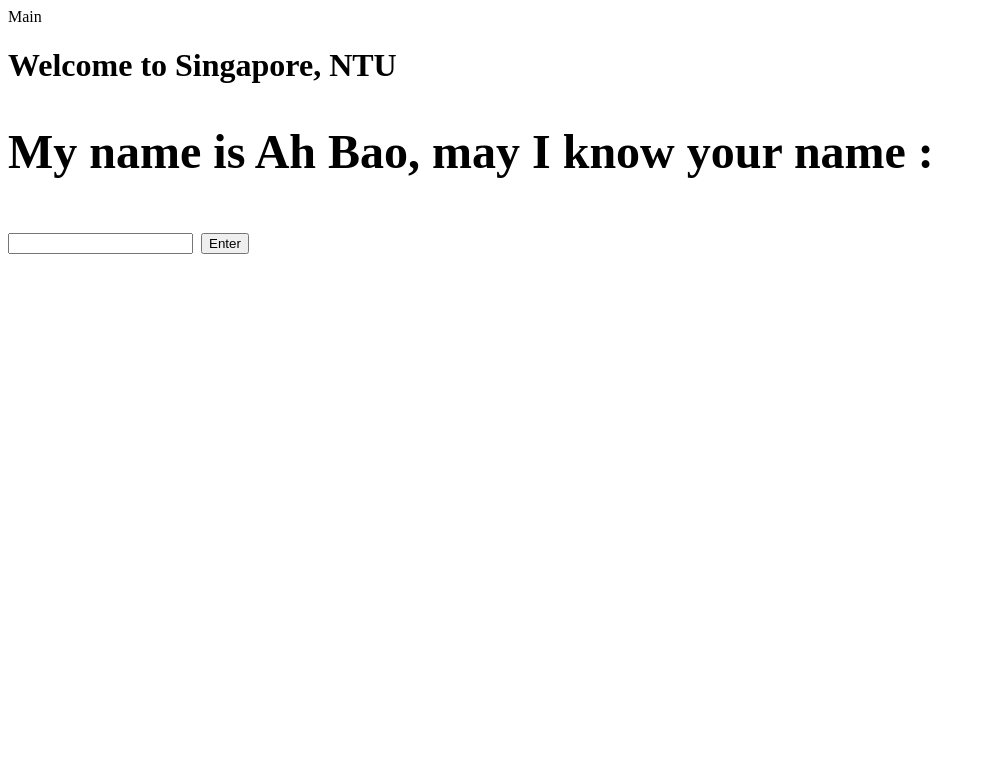
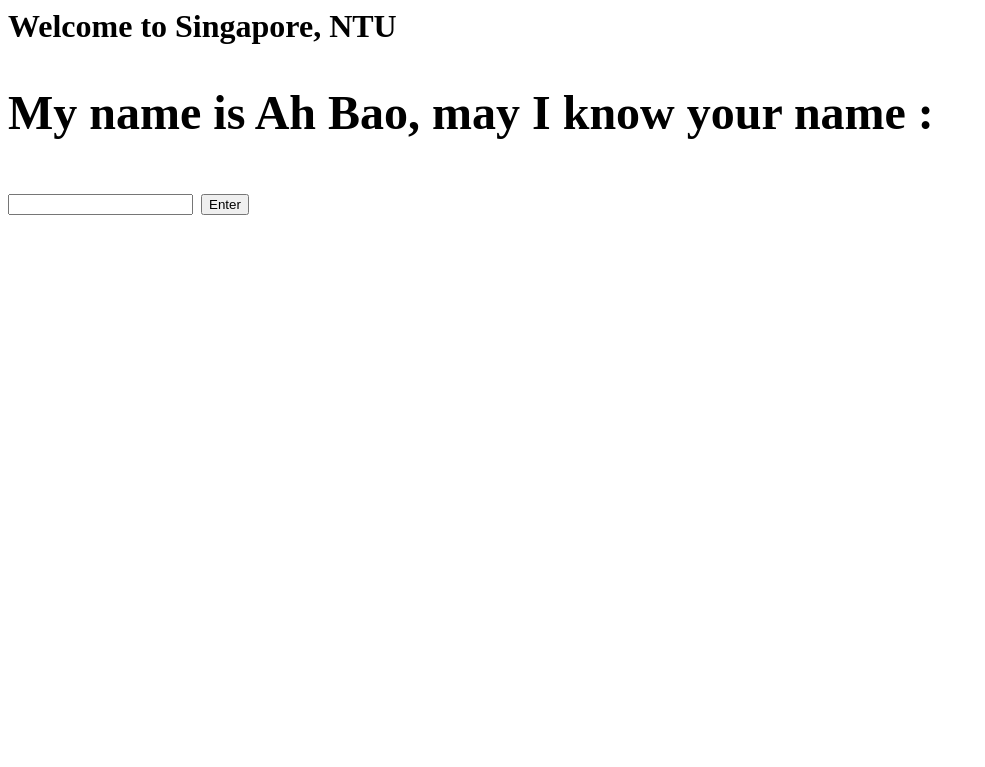
Before and after one commit to 4Ashh/ntu, a Python web app: template templates/index.html in a window 1280 px wide. Shown: the top 767 px of the page, without its empty margins (0-985 px from the left). Run offline with Jinja, Linux system fonts and the light colour scheme; the template is opened without the code that fills it, so the values that code supplies are empty.

Commit message:
Update index.html

```diff
--- a/templates/index.html
+++ b/templates/index.html
@@ -1,4 +1,4 @@
-Main <style>
+ <style>
 .container{width: 100%; margin:auto}
 @media (min-width:600px){.container{width: 80%;}}
 @media (min-width:768px){.container{width: 60%;}}
```
